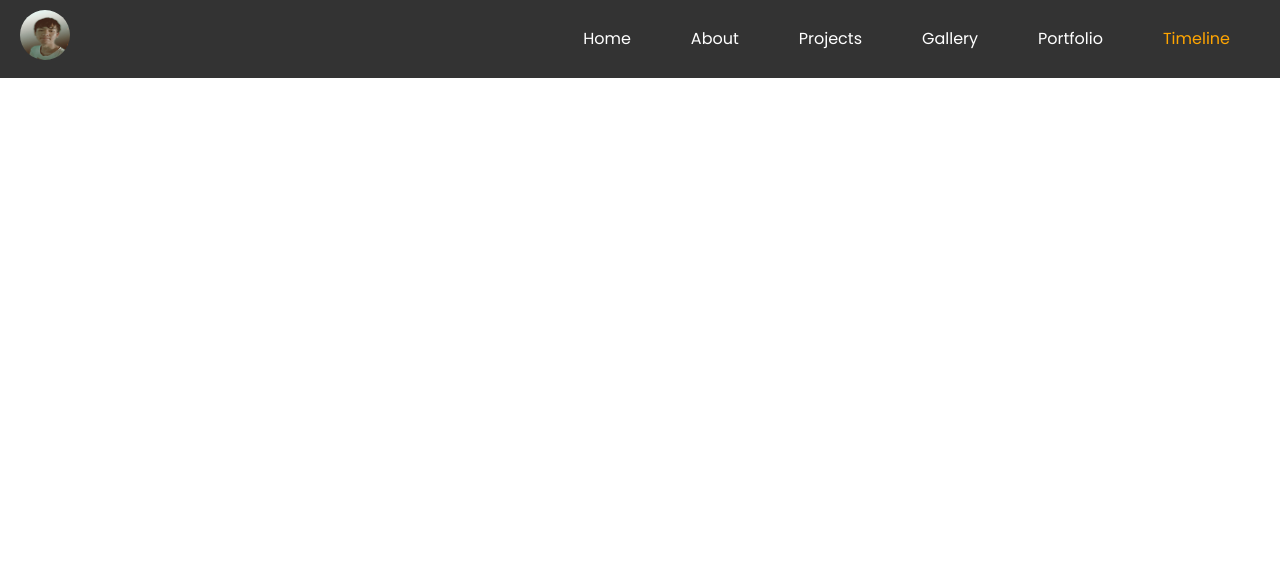
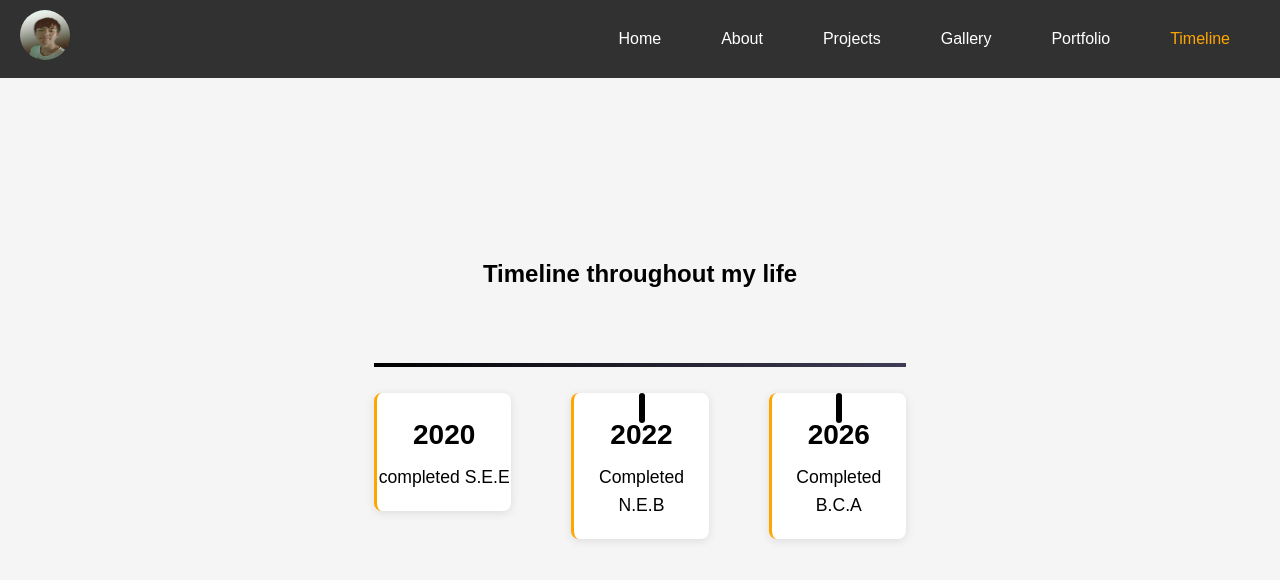
Before and after one commit to Happilli/Happilli.github.io, a Jekyll site: the page built from index.markdown, in a window 1280 px wide and 900 px high, scrolled down 5703 px. Shown: the top 580 px of the window. Built offline with Jekyll 4.4.1, drawn with Linux system fonts in a browser that asks for light colours.

Commit message:
occupied field responsivness

```diff
--- /dev/null
+++ b/assets/timeline.css
@@ -0,0 +1,113 @@
+body {
+    font-family: Arial, sans-serif;
+    background-color: #f5f5f5;
+    color: #000;
+    scroll-behavior: smooth;
+  }
+
+  .horizontal-timeline {
+    max-width: 800px;
+    margin: 0 auto;
+    padding: 40px 0;
+    position: relative;
+  }
+
+  .timeline-line {
+    position: absolute;
+    top: 50px;
+    left: 0;
+    right: 0;
+    height: 4px;
+    background: linear-gradient(90deg, #000000, #3f3d56);
+    z-index: 1;
+    transition: width 0.5s ease;
+    width: 0;
+  }
+
+  .timeline-line.growing {
+    width: 100%;
+  }
+
+  .timeline-container {
+    display: flex;
+    align-items: flex-start;
+    position: relative;
+    gap: 60px;
+  }
+
+  .timeline-item {
+    flex: 1;
+    text-align: center;
+    position: relative;
+    padding: 20px 0;
+    opacity: 0;
+    transform: translateY(30px);
+    transition: opacity 0.5s ease, transform 0.5s ease;
+    background: white;
+    border-radius: 8px;
+    box-shadow: 0 2px 10px rgba(0, 0, 0, 0.1);
+    cursor: pointer;
+  }
+
+  .timeline-item h2 {
+    margin: 0;
+    font-weight: bold;
+    color: #000;
+  }
+
+  .timeline-item p {
+    margin: 5px 0 0;
+    color: #000;
+  }
+
+  .timeline-item::before {
+    content: "";
+    position: absolute;
+    left: 50%;
+    top: 0;
+    width: 6px;
+    height: 30px;
+    background: #000000;
+    border-radius: 3px;
+    transform: translateX(-50%);
+  }
+
+  .timeline-item:first-child::before {
+    display: none;
+  }
+
+  @media (max-width: 600px) {
+    .timeline-container {
+      flex-direction: column;
+      align-items: center;
+    }
+  }
+
+  .timeline-item.visible {
+    opacity: 1;
+    transform: translateY(0);
+  }
+
+  .timeline-item:hover {
+    transform: scale(1.05) translateY(-10px); /* Increased size and lift on hover */
+    box-shadow: 0 8px 25px rgba(0, 0, 0, 0.15);
+    background-color: #fafafa;
+    transition: transform 0.3s ease, box-shadow 0.3s ease, background-color 0.3s ease;
+  }
+
+  .timeline-item:hover h2 {
+    color: #3f3d56;
+    transition: color 0.3s;
+  }
+
+  .timeline-item:hover p {
+    color: #555;
+    transition: color 0.3s;
+  }
+
+  /* Add subtle grow effect for timeline-line */
+  .timeline-line:hover {
+    height: 6px;
+    background: linear-gradient(90deg, #3f3d56, #6c757d);
+    transition: background 0.3s ease, height 0.3s ease;
+  }
--- /dev/null
+++ b/assets/timeline.js
@@ -0,0 +1,31 @@
+document.addEventListener("DOMContentLoaded", function () {
+    const timelineItems = document.querySelectorAll(".timeline-item");
+    const timelineLine = document.querySelector(".timeline-line");
+    const timelineSection = document.querySelector(".horizontal-timeline");
+    const observerOptions = {
+        root: null,
+        rootMargin: "0px",
+        threshold: 0.1,
+    };
+
+    const observerCallback = (entries) => {
+        entries.forEach((entry) => {
+            if (entry.isIntersecting) {
+                timelineItems.forEach((item, index) => {
+                    setTimeout(() => {
+                        item.classList.add("visible");
+                    }, index * 150);
+                });
+                timelineLine.classList.add("growing");
+            } else {
+                timelineItems.forEach((item) => {
+                    item.classList.remove("visible");
+                });
+                timelineLine.classList.remove("growing");
+            }
+        });
+    };
+
+    const observer = new IntersectionObserver(observerCallback, observerOptions);
+    observer.observe(timelineSection);
+});
--- /dev/null
+++ b/assets/timeline.json
@@ -0,0 +1,6 @@
+[
+    { "year": "2024", "description": "Started a new project" },
+    { "year": "2023", "description": "Completed a significant milestone" },
+    { "year": "2023", "description": "Attended a tech conference" },
+    { "year": "2022", "description": "Launched my portfolio" }
+]
--- a/index.markdown
+++ b/index.markdown
@@ -31,5 +31,9 @@
 </section>
 
 <section id="timeline">
-
+ <h1>Timeline throughout my life</h1>
+    <!-- {% capture timeline_content %} -->
+    {% include_relative timeline.markdown %}
+    {% endcapture %}
+    {{ timeline_content | markdownify }}
 </section>
--- a/timeline.markdown
+++ b/timeline.markdown
@@ -5,5 +5,22 @@
 ---
 
 <!-- timeline -->
-
-My timeline
+<link rel="stylesheet" href="{{ '/assets/timeline.css' | relative_url }}">
+<div class="horizontal-timeline">
+  <div class="timeline-line"></div>
+  <div class="timeline-container">
+    <div class="timeline-item">
+      <h2>2020</h2>
+      <p>completed S.E.E</p>
+    </div>
+    <div class="timeline-item">
+      <h2>2022</h2>
+      <p>Completed N.E.B</p>
+    </div>
+    <div class="timeline-item">
+      <h2>2026</h2>
+      <p>Completed B.C.A</p>
+    </div>
+  </div>
+</div>
+<script src="{{ '/assets/timeline.js' | relative_url }}"></script>
```
